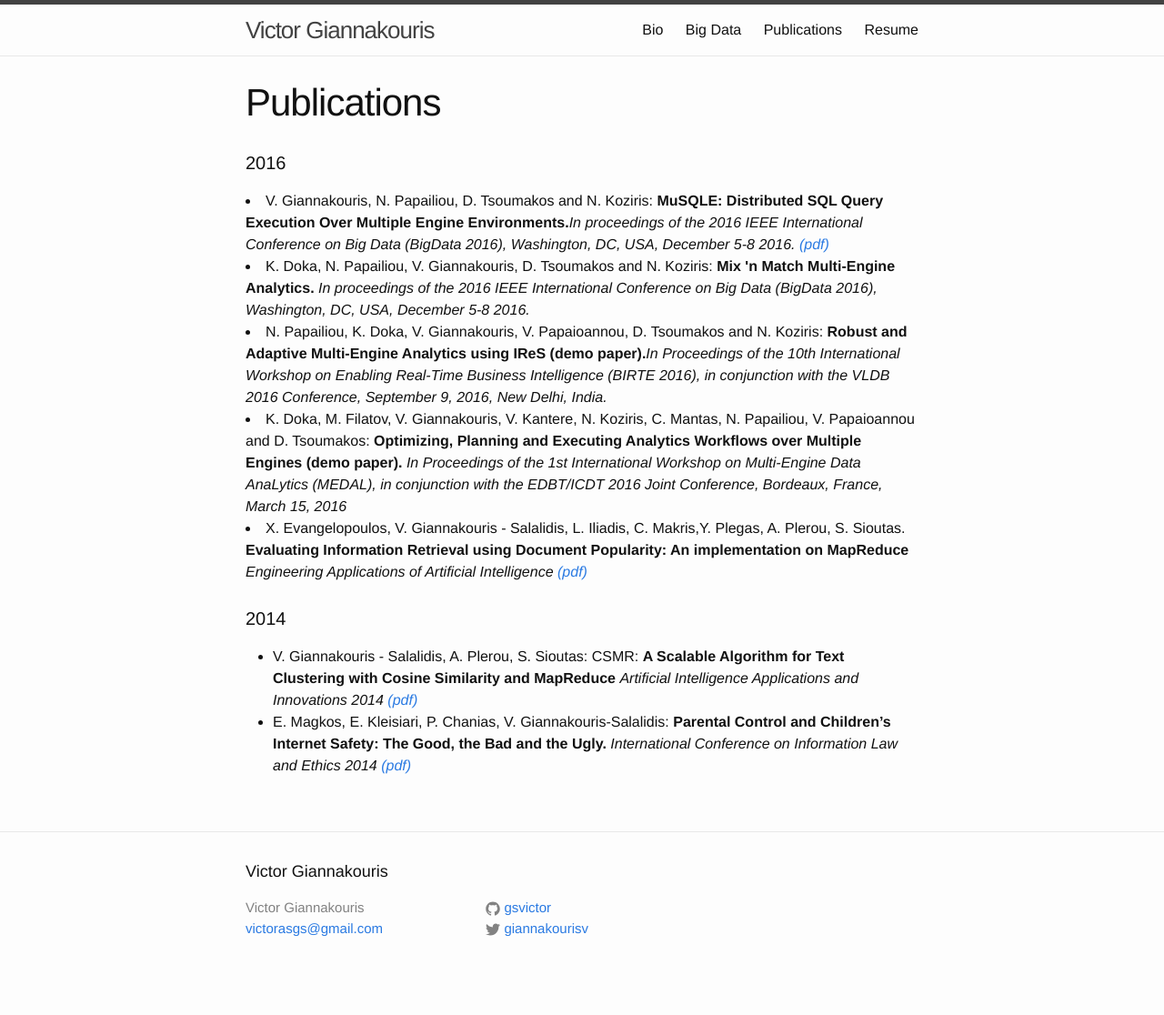
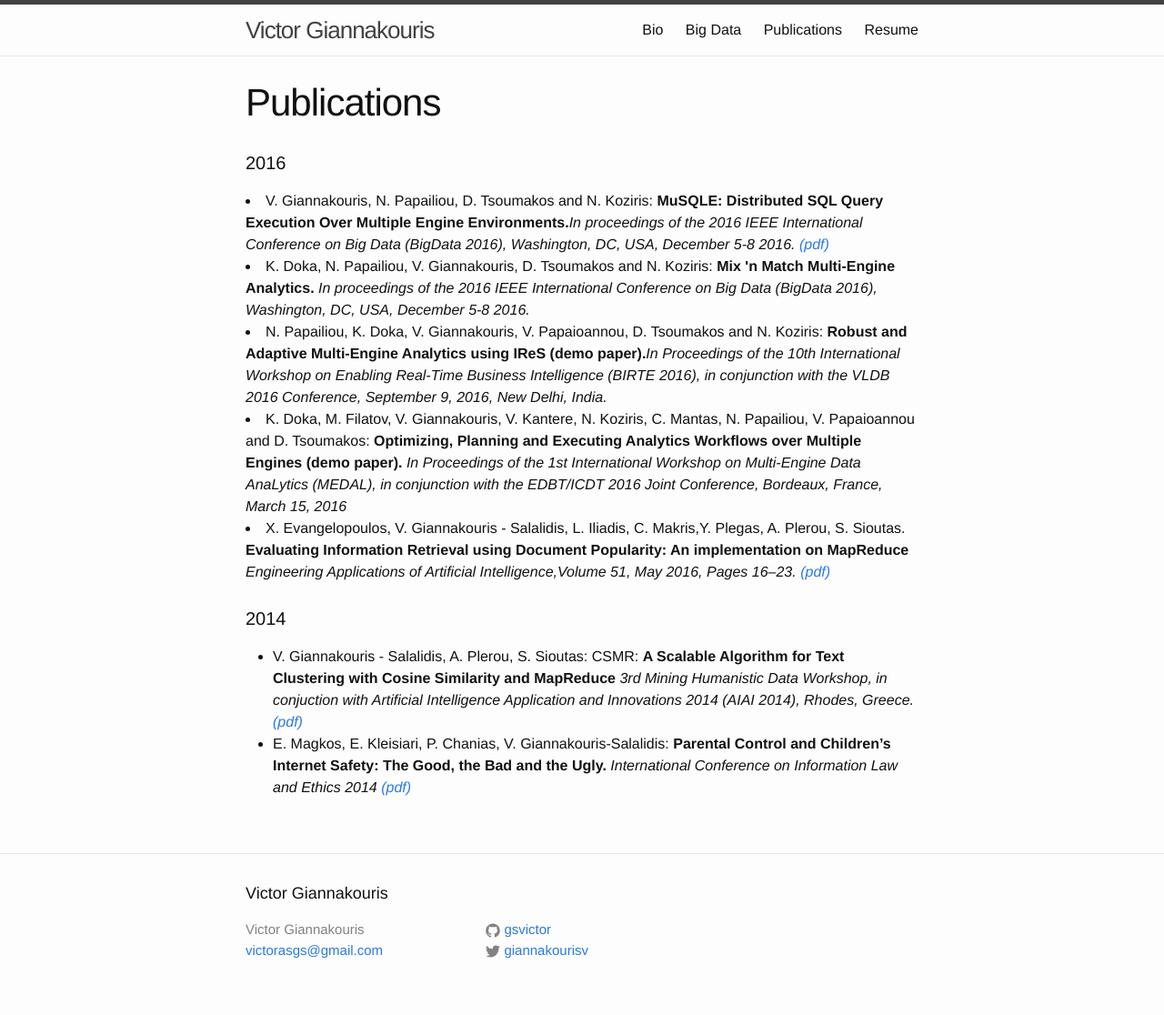
Before and after one commit to gsvic/gsvic.github.io, a Jekyll site: the page built from publications.html, in a window 1280 px wide. Shown: the whole page at 91% size. Built offline with Jekyll 4.4.1, drawn with Linux system fonts in a browser that asks for light colours; before the commit the page ends 1092 px from its top, so only the background shows below that.

Commit message:
Update publications.html

```diff
--- a/publications.html
+++ b/publications.html
@@ -28,7 +28,7 @@ title: Publications
 <li>
     X. Evangelopoulos, V. Giannakouris - Salalidis, L. Iliadis, C. Makris,Y. Plegas, A. Plerou, S. Sioutas.
         <b>Evaluating Information Retrieval using Document Popularity: An implementation on MapReduce</b>
-    <em>Engineering Applications of Artificial Intelligence
+    <em>Engineering Applications of Artificial Intelligence,Volume 51, May 2016, Pages 16–23.
         <a href="./papers/eaai_paper_revised_final_version.pdf">(pdf)</a>
     </em>
 </li>
@@ -38,7 +38,7 @@ title: Publications
     <li>V. Giannakouris - Salalidis, A. Plerou, S. Sioutas: CSMR:
             <b>A Scalable Algorithm for Text Clustering with Cosine
             Similarity and MapReduce</b>
-        <em>Artificial Intelligence Applications and Innovations 2014
+        <em>3rd Mining Humanistic Data Workshop, in conjuction with Artificial Intelligence Application and Innovations 2014 (AIAI 2014), Rhodes, Greece.
             <a href=./papers/csmr_aiai.pdf>(pdf)</a>
         </em>
     </li>
```
